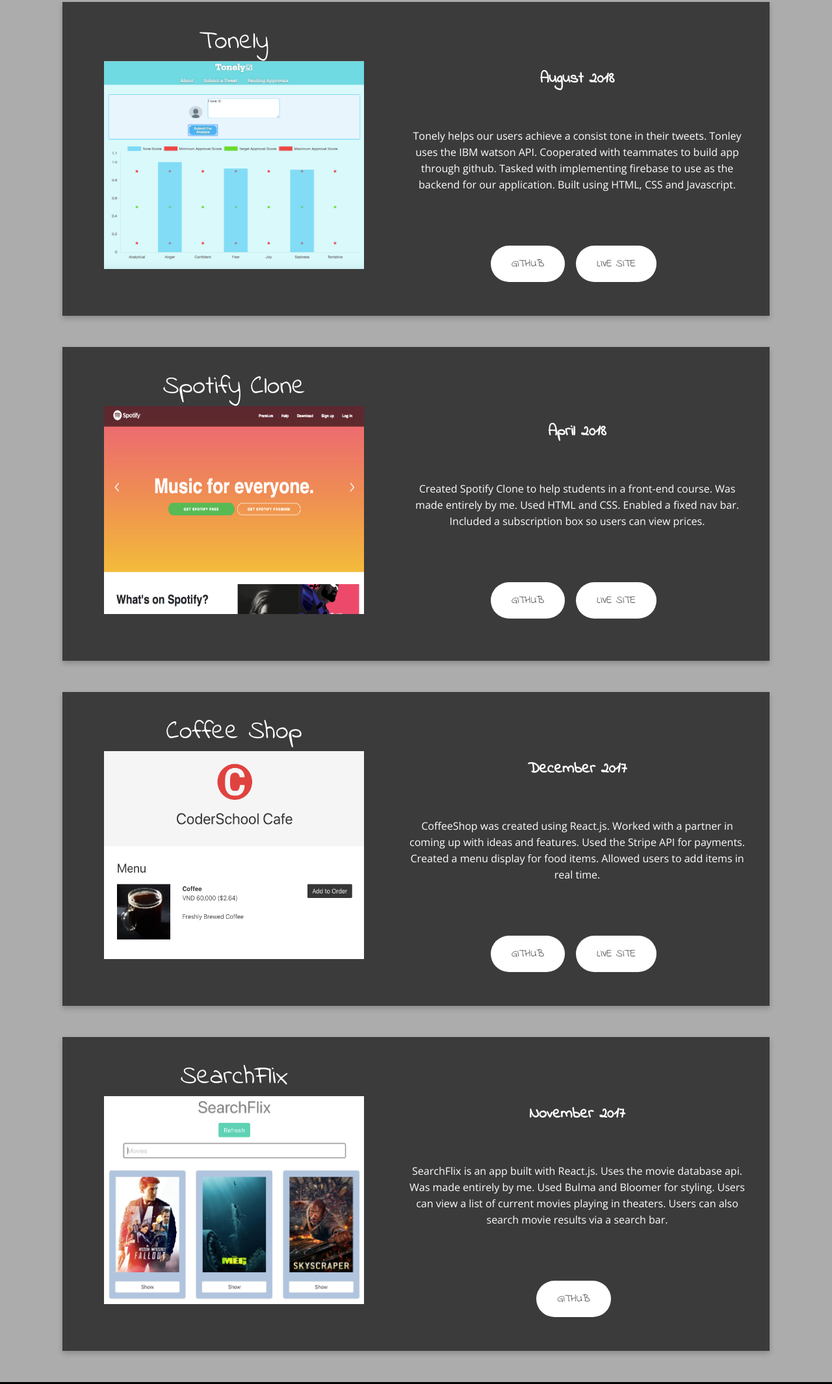
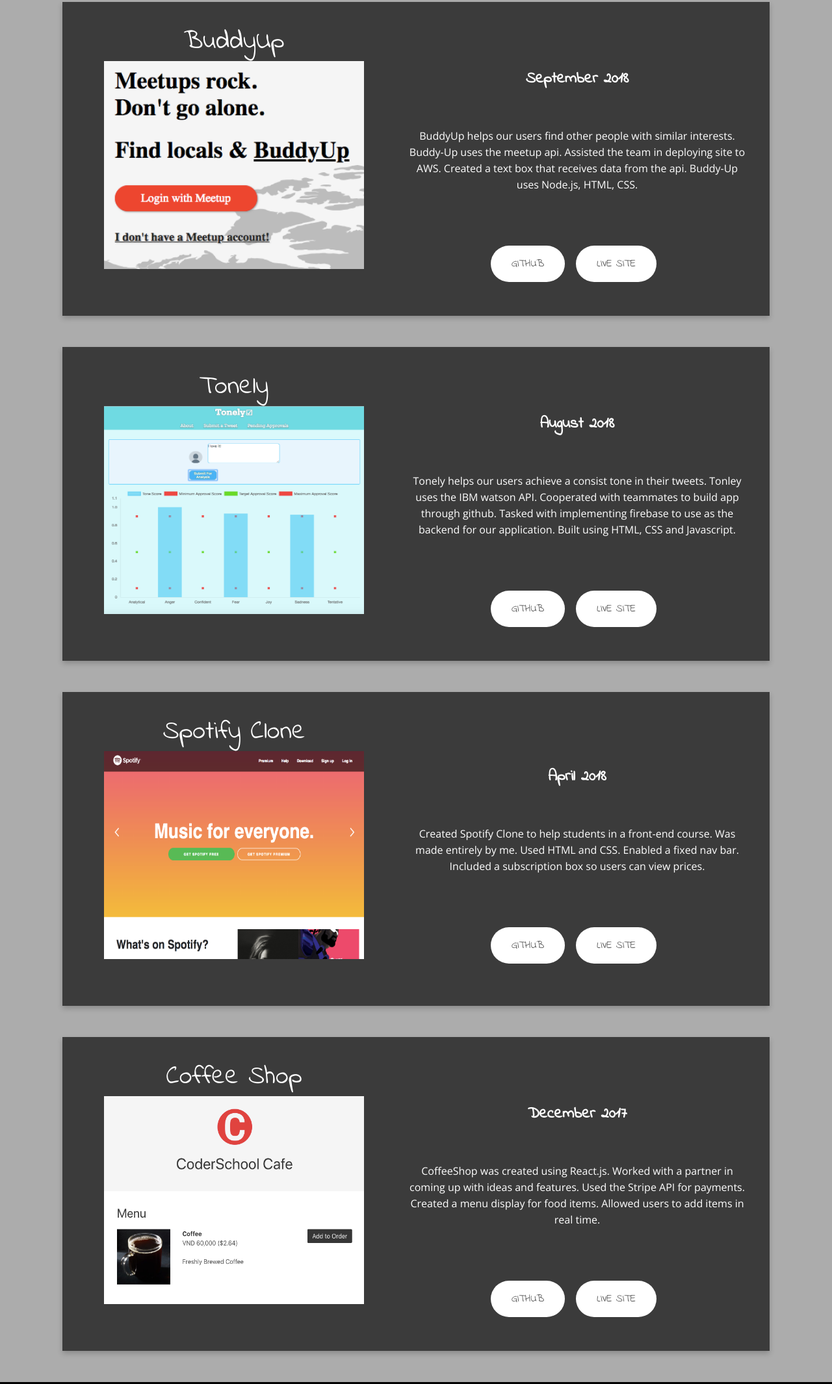
Before and after one commit to achoi2/portfolio, a plain HTML site: page index.html in a window 1280 px wide. Shown: the part 1281-3411 px from the top of the page at 65% size. Drawn offline with nearby package versions, Linux system fonts and the light colour scheme.

Commit message:
added buddyup as a work card

```diff
--- a/index.html
+++ b/index.html
@@ -51,7 +51,31 @@
 
     <div class="selected-work">
         <h1 class="selected-title">Selected Works</h1>
+
         <div class="column">
+            <div class="work-card">
+                <div class="image-container">
+                    <span class="work-title">BuddyUp</span>
+                    <img src="./media/buddy.png" alt="Tonely" class="web-image">
+                </div>
+                <div class="content-container">
+                    <div class="project-date">
+                        <h2>September 2018</h2>
+                    </div>
+                    <span class="project-text">
+                        BuddyUp helps our users find other people with similar interests. Buddy-Up uses the meetup api. Assisted the team
+                        in deploying site to AWS. Created a text box that receives data from the api. Buddy-Up uses Node.js, HTML, CSS.
+                    </span>
+                    <div class="card-btns">
+                        <a href="https://github.com/achoi2/Buddy-up" target="_blank" class="website-btn">Github</a>
+                        <a href="https://achoi2.github.io/Buddy-up/" target="_blank" class="website-btn">Live Site
+                        </a>
+                    </div>
+                </div>
+            </div>
+        </div>
+
+            <div class="column">
             <div class="work-card">
                 <div class="image-container">
                     <span class="work-title">Tonely</span>
@@ -121,27 +145,7 @@
                 </div>
             </div>
         </div>
-        <div class="column">
-            <div class="work-card">
-                <div class="image-container">
-                    <span class="work-title">SearchFlix</span>
-                    <img src="./media/searchflix.png" alt="SearchFlix" class="web-image">
-                </div>
-                <div class="content-container">
-                    <div class="project-date">
-                        <h2>November 2017</h2>
-                    </div>
-                    <span class="project-text">
-                        SearchFlix is an app built with React.js. Uses the movie database api. Was made entirely by me. Used Bulma and Bloomer for
-                        styling. Users can view a list of current movies playing in theaters. Users can also search movie
-                        results via a search bar.
-                    </span>
-                    <div class="card-btns">
-                        <a href="https://github.com/achoi2/SearchFlix" target="_blank" class="website-btn">Github</a>
-                    </div>
-                </div>
-            </div>
-        </div>
+
     </div>
     <div class="contact">
         <div class="column">
@@ -164,3 +168,27 @@
 </body>
 
 </html>
+
+
+
+<!-- <div class="column">
+    <div class="work-card">
+        <div class="image-container">
+            <span class="work-title">SearchFlix</span>
+            <img src="./media/searchflix.png" alt="SearchFlix" class="web-image">
+        </div>
+        <div class="content-container">
+            <div class="project-date">
+                <h2>November 2017</h2>
+            </div>
+            <span class="project-text">
+                SearchFlix is an app built with React.js. Uses the movie database api. Was made entirely by me. Used Bulma and Bloomer for
+                styling. Users can view a list of current movies playing in theaters. Users can also search movie results
+                via a search bar.
+            </span>
+            <div class="card-btns">
+                <a href="https://github.com/achoi2/SearchFlix" target="_blank" class="website-btn">Github</a>
+            </div>
+        </div>
+    </div>
+</div> -->
--- a/styles.css
+++ b/styles.css
@@ -131,6 +131,7 @@ nav {
 .paragraph-text {
     font-size: 1em;
     font-family: 'Open Sans', sans-serif;
+    margin-bottom: .7em;
 }
 
 /*******************************
```
Also changed, not shown: media/buddy.png (added).
